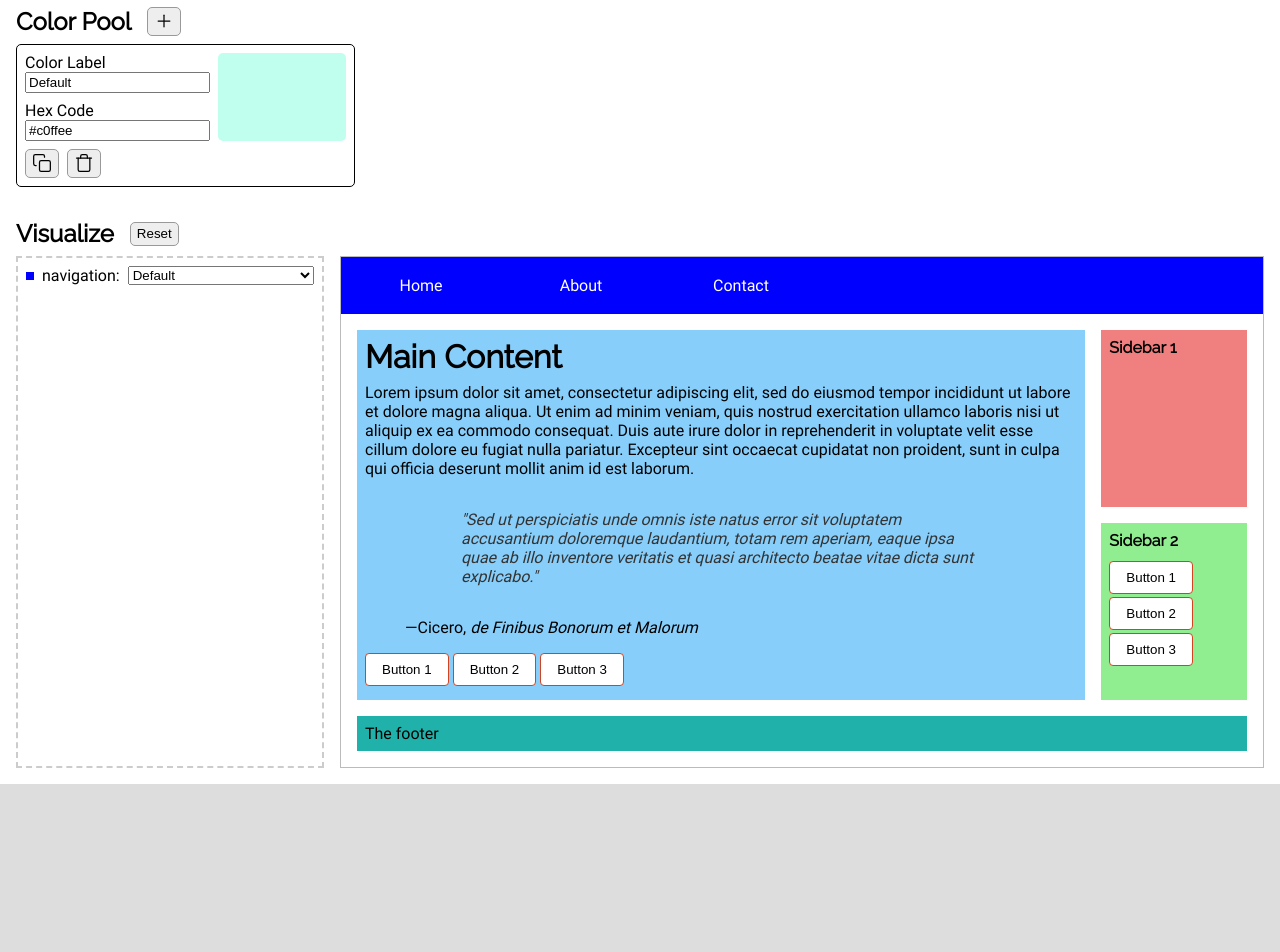
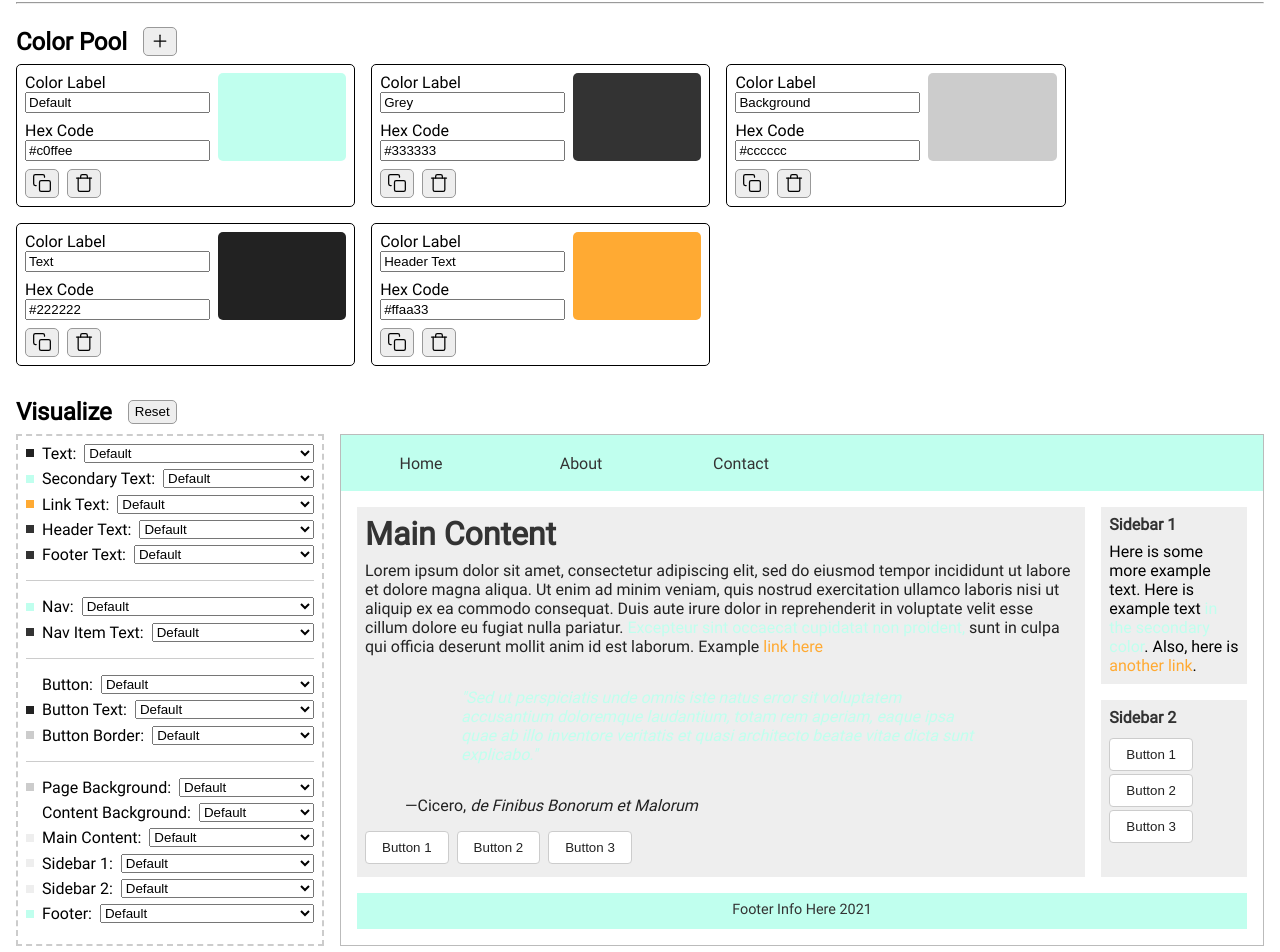
Before and after one commit to maindaniel/site-color-visualizer, a Vue app: page / in a window 1280 px wide. Shown: the part 214-1166 px from the top of the page. Before the commit the page ends 998 px from the top, so only its background shows below. Built offline with nearby package versions, Linux system fonts and the light colour scheme.

Commit message:
Selector coverage on all elements

```diff
--- a/src/App.vue
+++ b/src/App.vue
@@ -9,7 +9,7 @@
             and to also visualize how they could look on a template website.
           </p>
 
-          <h2 class="subheader">How to Use</h2>
+          <h2 class="subheader" style="margin: 2rem 0 0.3rem 0">How to Use</h2>
           <p>
             Add colors to your color pool below by clicking the + button near
             the section header
@@ -55,61 +55,262 @@
         <div class="grid-container">
           <div class="selectors">
             <Selector
-              selectName="navigation"
-              :previewColor="styles.navigation"
+              selectName="Text"
+              bindName="text"
+              :previewColor="styles.text"
+              :colorList="colorList"
+              @change="colorUpdated"
+            />
+            <Selector
+              selectName="Secondary Text"
+              bindName="secondaryText"
+              :previewColor="styles.secondaryText"
+              :colorList="colorList"
+              @change="colorUpdated"
+            />
+            <Selector
+              selectName="Link Text"
+              bindName="linkText"
+              :previewColor="styles.linkText"
+              :colorList="colorList"
+              @change="colorUpdated"
+            />
+            <Selector
+              selectName="Header Text"
+              bindName="headerText"
+              :previewColor="styles.headerText"
+              :colorList="colorList"
+              @change="colorUpdated"
+            />
+            <Selector
+              selectName="Footer Text"
+              bindName="footerText"
+              :previewColor="styles.footerText"
+              :colorList="colorList"
+              @change="colorUpdated"
+            />
+
+            <hr class="select-divider" />
+
+            <Selector
+              selectName="Nav"
+              bindName="nav"
+              :previewColor="styles.nav"
+              :colorList="colorList"
+              @change="colorUpdated"
+            />
+            <Selector
+              selectName="Nav Item Text"
+              bindName="navItemText"
+              :previewColor="styles.navItemText"
+              :colorList="colorList"
+              @change="colorUpdated"
+            />
+
+            <hr class="select-divider" />
+
+            <Selector
+              selectName="Button"
+              bindName="button"
+              :previewColor="styles.button"
+              :colorList="colorList"
+              @change="colorUpdated"
+            />
+            <Selector
+              selectName="Button Text"
+              bindName="buttonText"
+              :previewColor="styles.buttonText"
+              :colorList="colorList"
+              @change="colorUpdated"
+            />
+            <Selector
+              selectName="Button Border"
+              bindName="buttonBorder"
+              :previewColor="styles.buttonBorder"
+              :colorList="colorList"
+              @change="colorUpdated"
+            />
+
+            <hr class="select-divider" />
+
+            <Selector
+              selectName="Page Background"
+              bindName="pageBackground"
+              :previewColor="styles.pageBackground"
+              :colorList="colorList"
+              @change="colorUpdated"
+            />
+            <Selector
+              selectName="Content Background"
+              bindName="contentBackground"
+              :previewColor="styles.contentBackground"
+              :colorList="colorList"
+              @change="colorUpdated"
+            />
+            <Selector
+              selectName="Main Content"
+              bindName="mainContent"
+              :previewColor="styles.mainContent"
+              :colorList="colorList"
+              @change="colorUpdated"
+            />
+            <Selector
+              selectName="Sidebar 1"
+              bindName="sidebar1"
+              :previewColor="styles.sidebar1"
+              :colorList="colorList"
+              @change="colorUpdated"
+            />
+            <Selector
+              selectName="Sidebar 2"
+              bindName="sidebar2"
+              :previewColor="styles.sidebar2"
+              :colorList="colorList"
+              @change="colorUpdated"
+            />
+            <Selector
+              selectName="Footer"
+              bindName="footer"
+              :previewColor="styles.footer"
               :colorList="colorList"
               @change="colorUpdated"
             />
           </div>
 
-          <div class="display">
-            <nav class="main-nav" :style="{ backgroundColor: styles.navigation }">
+          <div
+            class="display"
+            :style="{ backgroundColor: styles.pageBackground }"
+          >
+            <nav class="main-nav" :style="{ backgroundColor: styles.nav }">
               <ul>
-                <li>Home</li>
-                <li>About</li>
-                <li>Contact</li>
+                <li :style="{ color: styles.navItemText }">Home</li>
+                <li :style="{ color: styles.navItemText }">About</li>
+                <li :style="{ color: styles.navItemText }">Contact</li>
               </ul>
             </nav>
-            <div class="page-content">
-              <article class="main-content">
-                <h1>Main Content</h1>
-                <p>
+            <div
+              class="page-content"
+              :style="{ backgroundColor: styles.contentBackground }"
+            >
+              <article
+                class="main-content"
+                :style="{ backgroundColor: styles.mainContent }"
+              >
+                <h1 :style="{ color: styles.headerText }">Main Content</h1>
+                <p :style="{ color: styles.text }">
                   Lorem ipsum dolor sit amet, consectetur adipiscing elit, sed
                   do eiusmod tempor incididunt ut labore et dolore magna aliqua.
                   Ut enim ad minim veniam, quis nostrud exercitation ullamco
                   laboris nisi ut aliquip ex ea commodo consequat. Duis aute
                   irure dolor in reprehenderit in voluptate velit esse cillum
-                  dolore eu fugiat nulla pariatur. Excepteur sint occaecat
-                  cupidatat non proident, sunt in culpa qui officia deserunt
-                  mollit anim id est laborum.
+                  dolore eu fugiat nulla pariatur.
+                  <span :style="{ color: styles.secondaryText }">
+                    Excepteur sint occaecat cupidatat non proident,
+                  </span>
+                  sunt in culpa qui officia deserunt mollit anim id est laborum.
+                  Example
+                  <a href="#" :style="{ color: styles.linkText }">link here</a>
                 </p>
 
                 <figure>
                   <blockquote>
-                    <p>
+                    <p :style="{ color: styles.secondaryText }">
                       "Sed ut perspiciatis unde omnis iste natus error sit
                       voluptatem accusantium doloremque laudantium, totam rem
                       aperiam, eaque ipsa quae ab illo inventore veritatis et
                       quasi architecto beatae vitae dicta sunt explicabo."
                     </p>
                   </blockquote>
-                  <figcaption>
+                  <figcaption :style="{ color: styles.text }">
                     —Cicero, <cite>de Finibus Bonorum et Malorum</cite>
                   </figcaption>
                 </figure>
 
-                <button>Button 1</button> <button>Button 2</button> <button>Button 3</button>
+                <button
+                  :style="{
+                    backgroundColor: styles.button,
+                    color: styles.buttonText,
+                    borderColor: styles.buttonBorder,
+                  }"
+                >
+                  Button 1</button
+                >&nbsp;
+                <button
+                  :style="{
+                    backgroundColor: styles.button,
+                    color: styles.buttonText,
+                    borderColor: styles.buttonBorder,
+                  }"
+                >
+                  Button 2</button
+                >&nbsp;
+                <button
+                  :style="{
+                    backgroundColor: styles.button,
+                    color: styles.buttonText,
+                    borderColor: styles.buttonBorder,
+                  }"
+                >
+                  Button 3
+                </button>
               </article>
-              <div class="sidebar1">
-                <h4>Sidebar 1</h4>
+              <div
+                class="sidebar1"
+                :style="{ backgroundColor: styles.sidebar1 }"
+              >
+                <h4 :style="{ color: styles.headerText }">Sidebar 1</h4>
+                <p>
+                  Here is some more example text. Here is example text
+                  <span :style="{ color: styles.secondaryText }"
+                    >in the secondary color</span
+                  >. Also, here is
+                  <a href="#" :style="{ color: styles.linkText }"
+                    >another link</a
+                  >.
+                </p>
               </div>
-              <div class="sidebar2">
-                <h4>Sidebar 2</h4>
-                <button>Button 1</button>
-                <button>Button 2</button>
-                <button>Button 3</button>
+              <div
+                class="sidebar2"
+                :style="{ backgroundColor: styles.sidebar2 }"
+              >
+                <h4 :style="{ color: styles.headerText }">Sidebar 2</h4>
+                <button
+                  :style="{
+                    backgroundColor: styles.button,
+                    color: styles.buttonText,
+                    borderColor: styles.buttonBorder,
+                  }"
+                >
+                  Button 1
+                </button>
+                <button
+                  :style="{
+                    backgroundColor: styles.button,
+                    color: styles.buttonText,
+                    borderColor: styles.buttonBorder,
+                  }"
+                >
+                  Button 2
+                </button>
+                <button
+                  :style="{
+                    backgroundColor: styles.button,
+                    color: styles.buttonText,
+                    borderColor: styles.buttonBorder,
+                  }"
+                >
+                  Button 3
+                </button>
               </div>
-              <footer class="main-footer">The footer</footer>
+              <footer
+                class="main-footer"
+                :style="{
+                  backgroundColor: styles.footer,
+                  color: styles.footerText,
+                }"
+              >
+                Footer Info Here 2021
+              </footer>
             </div>
           </div>
         </div>
@@ -138,9 +339,45 @@ export default {
           label: "Default",
           hex: "#c0ffee",
         },
+        {
+          id: ++nextColorId,
+          label: "Grey",
+          hex: "#333333",
+        },
+        {
+          id: ++nextColorId,
+          label: "Background",
+          hex: "#cccccc",
+        },
+        {
+          id: ++nextColorId,
+          label: "Text",
+          hex: "#222222",
+        },
+        {
+          id: ++nextColorId,
+          label: "Header Text",
+          hex: "#ffaa33",
+        },
       ],
+      // Styles set to default
       styles: {
-        navigation: "blue"
+        text: "#222222",
+        secondaryText: "#c0ffee",
+        linkText: "#ffaa33",
+        headerText: "#333333",
+        button: "#ffffff",
+        buttonText: "#222222",
+        buttonBorder: "#cccccc",
+        nav: "#c0ffee",
+        navItemText: "#333333",
+        pageBackground: "#cccccc",
+        contentBackground: "#ffffff",
+        mainContent: "#eeeeee",
+        sidebar1: "#eeeeee",
+        sidebar2: "#eeeeee",
+        footer: "#c0ffee",
+        footerText: "#333333",
       },
     };
   },
@@ -175,7 +412,7 @@ export default {
      * @param selectedId: Color id the was selcted.
      */
     colorUpdated(styleName, selectedId) {
-      const selectedColor = this.colorList.find(color => {
+      const selectedColor = this.colorList.find((color) => {
         return color.id == selectedId;
       });
 
@@ -237,23 +474,18 @@ export default {
         padding: 0.5rem;
         border: 2px dashed #ccc;
 
-        .selector {
-          display: grid;
-          grid-template-columns: auto auto 3fr;
-          column-gap: 0.5rem;
-
-          .previewbox {
-            height: 0.5rem;
-            width: 0.5rem;
-            place-self: center;
-          }
+        hr {
+          border: none;
+          height: 1px;
+          color: #cccccc;
+          background-color: #cccccc;
+          margin: 1rem 0;
         }
       }
 
       .display {
         height: 32rem;
         border: 1px solid #bbb;
-        background-color: #ccc;
 
         display: grid;
         grid-template-rows: 1fr 8fr;
@@ -277,14 +509,13 @@ export default {
               place-items: center;
 
               &:hover {
-                background-color: red;
+                opacity: 0.7;
               }
             }
           }
         }
 
         .page-content {
-          background-color: #fff;
           max-width: 60rem;
           padding: 1rem;
           margin: 0 auto;
@@ -302,8 +533,6 @@ export default {
             grid-area: main-content;
             padding: 0.5rem;
 
-            background-color: lightskyblue;
-
             blockquote {
               p {
                 padding: 1rem;
@@ -315,8 +544,6 @@ export default {
           .sidebar1 {
             grid-area: sidebar1;
             padding: 0.5rem;
-
-            background-color: lightcoral;
           }
           .sidebar2 {
             grid-area: sidebar2;
@@ -325,25 +552,21 @@ export default {
             button {
               margin-top: 3px;
             }
-
-            background-color: lightgreen;
           }
           .main-footer {
             grid-area: footer;
             padding: 0.5rem;
-
-            background-color: lightseagreen;
+            text-align: center;
+            font-size: 0.9rem;
           }
         }
 
         button {
           padding: 0.5rem 1rem;
-          background-color: #ffffff;
-          border: 1px solid #d04422;
           border-radius: 4px;
 
           &:hover {
-            background-color: #81bd89;
+            opacity: 0.7;
             cursor: pointer;
           }
         }
--- a/src/assets/css/styles.css
+++ b/src/assets/css/styles.css
@@ -29,7 +29,6 @@ h3,
 h4,
 h5,
 h6 {
-  font-family: "Raleway", sans-serif;
   margin: 0.5rem 0;
 }
 h1 {
@@ -40,17 +39,15 @@ h2 {
 }
 p,
 a,
-label,
-li {
+label {
   margin: 0;
 }
 a {
-  color: #c0ffee;
   text-decoration: none;
   transition: all 0.1s;
 }
 a:hover {
-  color: #c0ffee;
+  opacity: 0.7;
 }
 button {
   background-color: #eeeeee;
--- a/src/assets/css/styles.less
+++ b/src/assets/css/styles.less
@@ -37,7 +37,6 @@ h3,
 h4,
 h5,
 h6 {
-  font-family: "Raleway", sans-serif;
   margin: .5rem 0;
 
 }
@@ -57,12 +56,11 @@ label {
 }
 
 a {
-  color: #c0ffee; // placeholder
   text-decoration: none;
   transition: all 0.1s;
 
   &:hover {
-    color: #c0ffee; // placeholder
+    opacity: 0.7;
   }
 }
 
--- a/src/components/Selector.vue
+++ b/src/components/Selector.vue
@@ -1,13 +1,10 @@
 <template>
   <div class="selector">
-    <div
-      class="previewbox"
-      :style="{ backgroundColor: previewColor }"
-    ></div>
+    <div class="previewbox" :style="{ backgroundColor: previewColor }"></div>
     <label v-bind:for="selectName">{{ selectName }}: </label>
     <select
-      v-bind:name="selectName"
-      @change="$emit('change', selectName, $event.target.value)"
+      v-bind:name="bindName"
+      @change="$emit('change', bindName, $event.target.value)"
     >
       <option v-for="color in colorList" :key="color.id" :value="color.id">
         {{ color.label }}
@@ -22,6 +19,7 @@ export default {
   name: "Selector",
   props: {
     selectName: String,
+    bindName: String,
     previewColor: String,
     colorList: Array,
   },
@@ -30,4 +28,16 @@ export default {
 
 
 <style lang="less" scoped>
+.selector {
+  display: grid;
+  grid-template-columns: auto auto 3fr;
+  column-gap: 0.5rem;
+  margin-bottom: 0.4rem;
+
+  .previewbox {
+    height: 0.5rem;
+    width: 0.5rem;
+    place-self: center;
+  }
+}
 </style>
```
